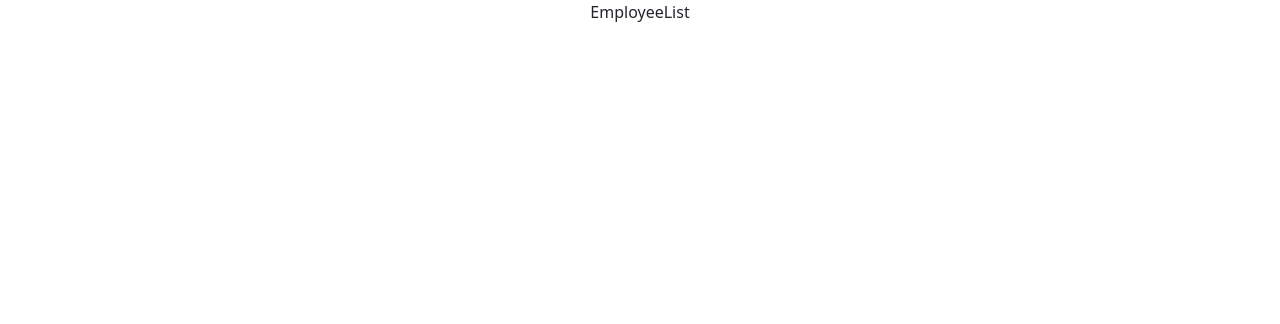
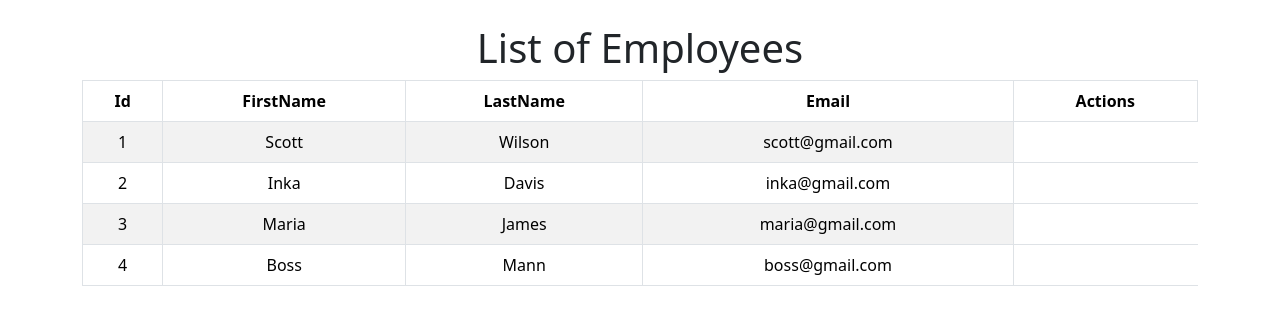
Before and after one commit to Vimalraveendra/ema-frontend, a React (Create React App) app: page / in a window 1280 px wide. Shown: the top 324 px of the page. Built offline with nearby package versions, Linux system fonts and the light colour scheme.

Commit message:
added employeeList

```diff
--- a/src/components/EmployeeList/EmployeeList.jsx
+++ b/src/components/EmployeeList/EmployeeList.jsx
@@ -1,8 +1,40 @@
 import React from 'react'
+import Employee from '../Employee/Employee'
+
+
+import { employeeData } from '../utils/EmployeeData/EmployeeData'
+
 
 const EmployeeList = () => {
   return (
-    <div>EmployeeList</div>
+    <div className='container mt-4'>
+    <h1 className='text-center'>List of Employees</h1>
+
+    <table className='table table-striped table-bordered'>
+        <thead>
+             <tr>
+                  <th>Id</th>
+                   <th>FirstName</th>
+                   <th>LastName</th>
+                   <th>Email</th>
+                   <th>Actions</th>
+             </tr>
+       </thead>
+       <tbody>
+           {
+              employeeData && employeeData.map(({id,firstName,lastName,email})=>{
+                  return <Employee
+                     key={id}
+                     id={id}
+                     firstName={firstName}
+                     lastName={lastName}
+                     email={email}
+                     />
+              })
+           }
+       </tbody>
+    </table>
+</div>
   )
 }
 
```
